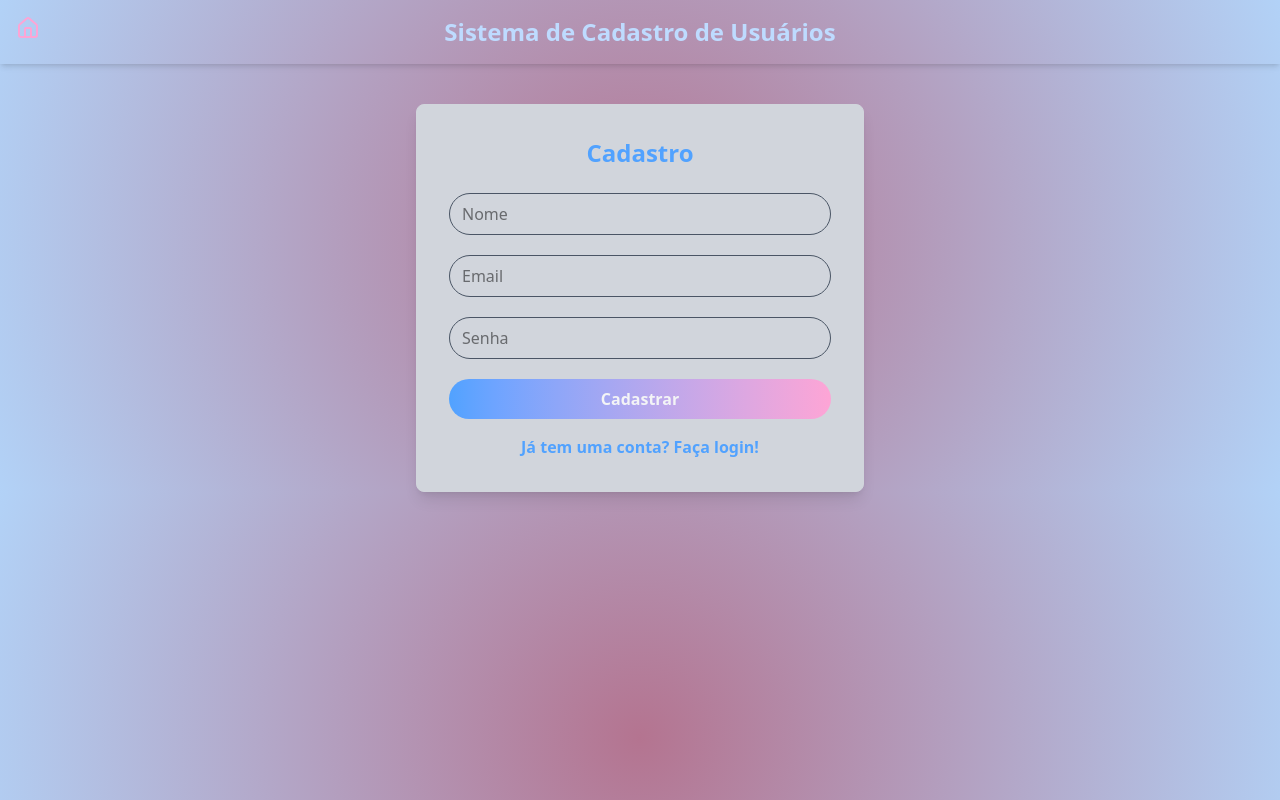
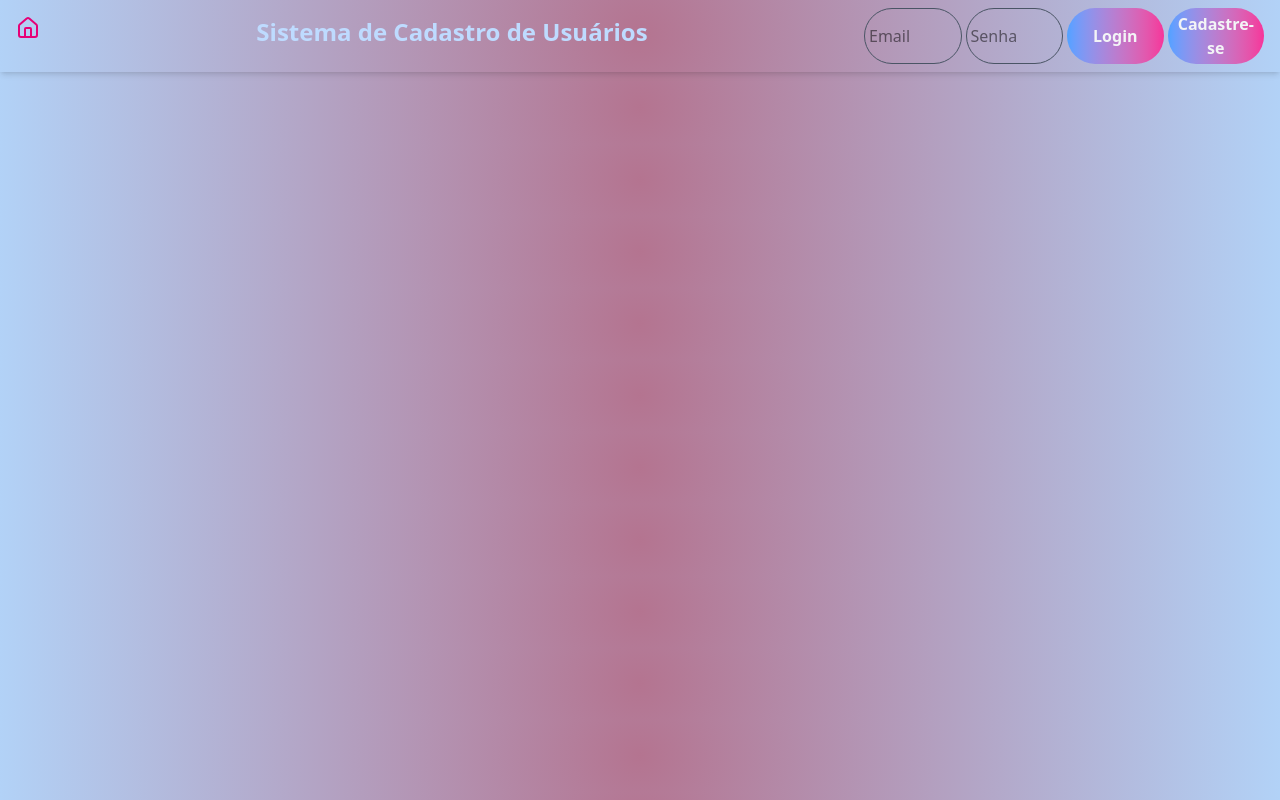
Before and after one commit to DevPauloS/Projeto-Front, a React (Vite) app: page / in a window 1280 px wide. Built offline with nearby package versions, Linux system fonts and the light colour scheme; the HTML template or start-up script is replaced by a standard one.

Commit message:
Realocação dos campos de login e criado o botão de Cadastro na tela inicial

```diff
--- a/src/App.jsx
+++ b/src/App.jsx
@@ -10,18 +10,20 @@ function App() {
       <BrowserRouter>
         <header
           className="from-blue-500 to-indigo-700
- text-white p-4 shadow-md"
+ text-white p-4 shadow-md flex justify-between"
         >
-          <Link to="/" className="text-pink-300 absolute">
+          <Link to="/" className="text-pink-600">
             <House />
           </Link>
           <h1 className="text-2xl font-bold text-center text-blue-200">
             Sistema de Cadastro de Usuários
           </h1>
+          <Login/>
         </header>
         <Routes>
-          <Route path="/" element={<Cadastro />} />
-          <Route path="/login" element={<Login />} />
+
+          {/* <Route path="/" element={<Login />} /> */}
+          <Route path="/cadastro" element={<Cadastro />} />
           <Route path="/listar-usuarios" element={<ListarUsuarios />} />
         </Routes>
       </BrowserRouter>
--- a/src/pages/Cadastro/index.jsx
+++ b/src/pages/Cadastro/index.jsx
@@ -24,11 +24,11 @@ function Cadastro() {
         email: emailRef.current.value,
         password: passwordRef.current.value,
       });
-
       alert("Usuário cadastrado");
     } catch (error) {
       alert("Erro ao cadastrar usuário");
     }
+    console.log(nameRef.current.value, emailRef.current.value, passwordRef.current.value);
   }
 
   return (
@@ -60,7 +60,7 @@ function Cadastro() {
         </button>
       </form>
       <Link
-        to="/login"
+        to="/"
         className="text-blue-400 hover:underline mt-4 block text-center font-bold"
       >
         Já tem uma conta? Faça login!
--- a/src/pages/Login/index.jsx
+++ b/src/pages/Login/index.jsx
@@ -14,44 +14,40 @@ function Login() {
         email: emailRef.current.value,
         password: passwordRef.current.value,
       });
-
       alert("Login bem sucedido!");
       localStorage.setItem("token", token);
       navigate("/listar-usuarios");
     } catch (error) {
       alert("Senha e/ou e-mail incorretos!");
     }
+    console.log(emailRef.current.value, passwordRef.current.value);
   }
 
   return (
-    <div className="max-w-md mx-auto mt-10 bg-gray-300 p-8 border border-gray-300 rounded-lg shadow-lg">
-      <h2 className="text-2xl font-bold mb-6 text-center text-blue-400">
-        Login
-      </h2>
-      <form className="flex flex-col gap-5" onSubmit={handleSubmit}>
+    <div className="flex w-100 h-10 items-center justify-center">
+
+      <form className="flex flex-row gap-1" onSubmit={handleSubmit}>
         <input
           ref={emailRef}
           type="email"
           placeholder="Email"
-          className="w-full px-3 py-2 border border-gray-600 rounded-4xl focus:outline-none text-black"
+          className="w-1/2 px-1 py-1 border border-gray-600 rounded-4xl focus:outline-none text-black"
         />
         <input
           ref={passwordRef}
           type="password"
           placeholder="Senha"
-          className="w-full px-3 py-2 border border-gray-600 rounded-4xl focus:outline-none text-black"
+          className="w-1/2 px-1 py-2 border border-gray-600 rounded-4xl focus:outline-none text-black"
         />
-        <button className="w-full  bg-gradient-to-r from-blue-400 to-pink-300 text-gray-100 font-bold py-2 px-4 rounded-4xl hover:bg-blue-400">
+        <button className="w-1/2  bg-gradient-to-r from-blue-400 to-pink-500 text-gray-100 font-bold py-1 px-1 rounded-4xl hover:bg-blue-400">
           Login
         </button>
+        <button onClick={() => navigate("/cadastro")} className="w-1/2  bg-gradient-to-r from-blue-400 to-pink-500 text-gray-100 font-bold py-1 px-1 rounded-4xl hover:bg-blue-400"
+      >
+       Cadastre-se
+      </button>
       </form>
 
-      <Link
-        to="/"
-        className="text-blue-400 hover:underline mt-4 block text-center font-bold"
-      >
-        Não tem uma conta? Cadastre-se
-      </Link>
     </div>
   );
 }
```
